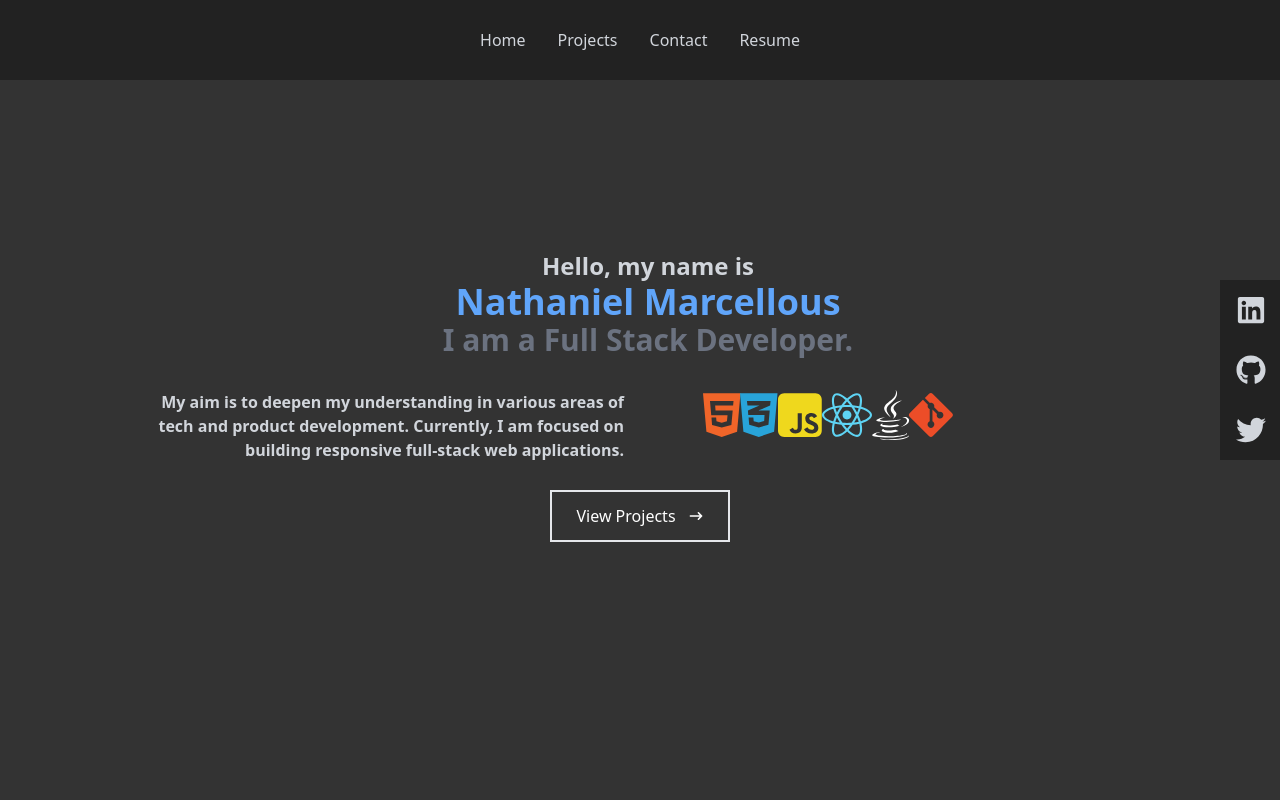
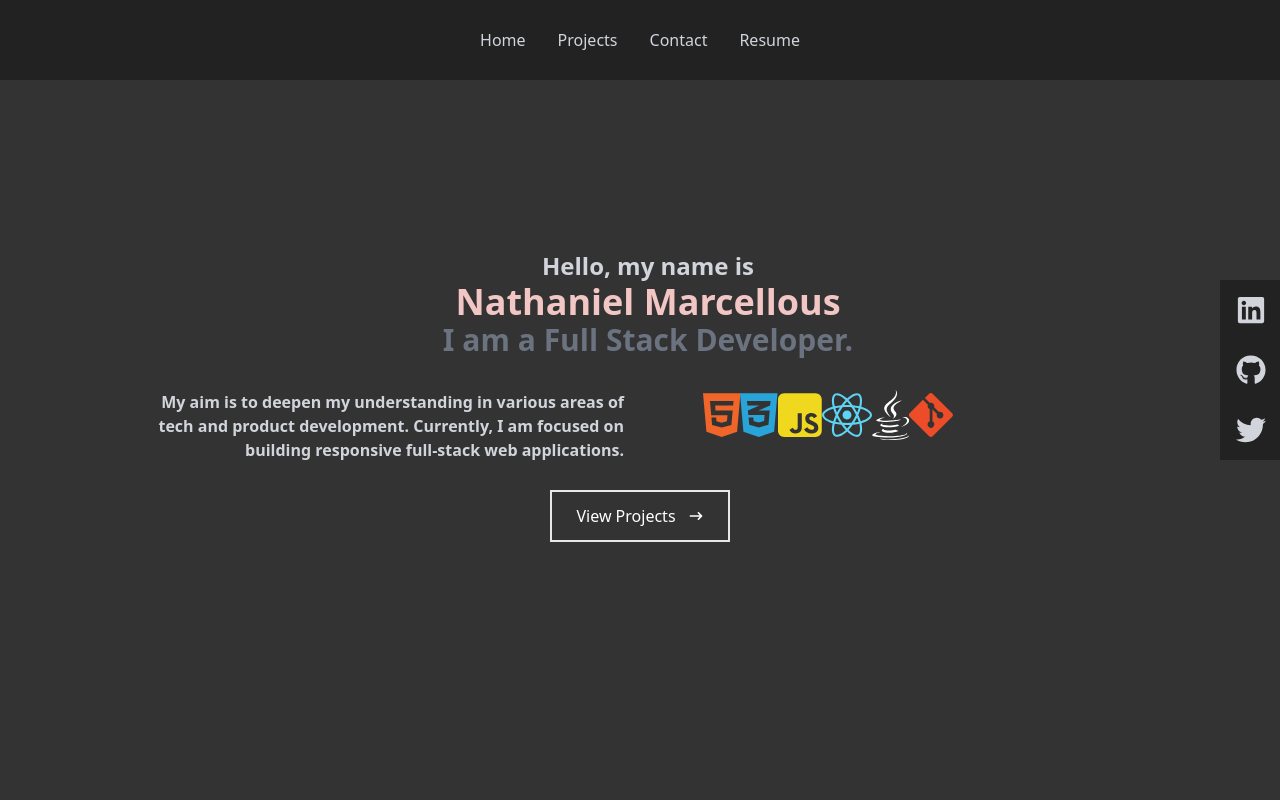
Before and after one commit to TabuHana/portfolio, a React (Create React App) app: page / in a window 1280 px wide. Shown: the top 800 px of the page. Built offline with nearby package versions, Linux system fonts and the light colour scheme.

Commit message:
changed name color

```diff
--- a/src/components/Home.jsx
+++ b/src/components/Home.jsx
@@ -15,7 +15,7 @@ const Home = () => {
             <p className='text-2xl font-bold inline'>
               Hello, my name is
             </p>
-            <h1 className='text-4xl sm:text-4xl font-bold text-blue-400'>
+            <h1 className='text-4xl sm:text-4xl font-bold text-[#f1c6c4]'>
               Nathaniel Marcellous
             </h1>
             <h1 className='text-4xl sm:text-3xl font-bold text-gray-500'>
@@ -42,7 +42,7 @@ const Home = () => {
           </div>
         </div>
         <div className='pt-5'>
-          <button className='text-white border-2  group px-6 py-3 my-2 flex items-center hover:bg-[#f5e1e0] hover:text-black hover:border-black'>
+          <button className='text-white border-2  group px-6 py-3 my-2 flex items-center hover:bg-[#f1c6c4] hover:text-black hover:border-black'>
             <Link to="projects" smooth={true} duration={500}>
               View Projects
             </Link>
```
